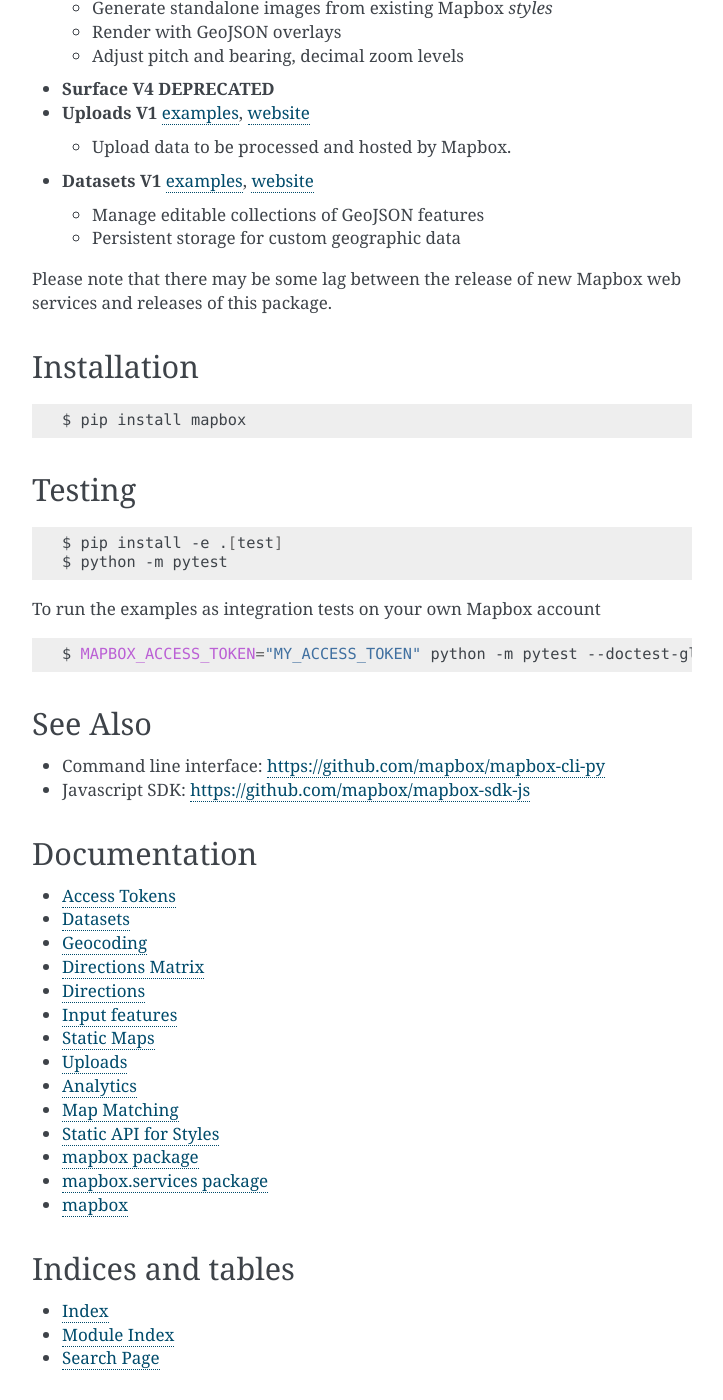
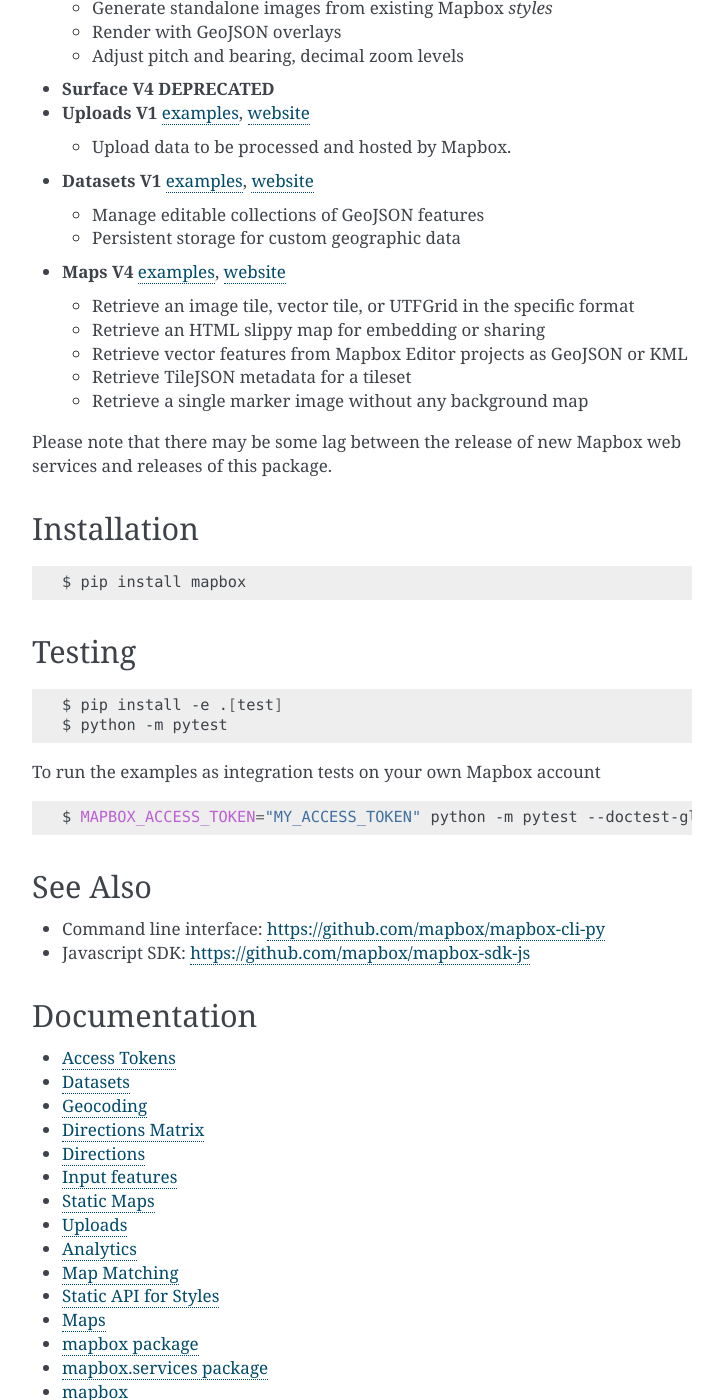
Before and after one commit to mapbox/mapbox-sdk-py, a Sphinx documentation site: the page built from docs/index.rst, in a window 1280 px wide and 1400 px high, scrolled down 883 px. Shown: the whole window, without its empty margins (388-1111 px from the left). Built offline with Sphinx 7.4.7, drawn with Linux system fonts in a browser that asks for light colours.

Commit message:
Update index.rst

```diff
--- a/docs/index.rst
+++ b/docs/index.rst
@@ -56,6 +56,14 @@
   - Manage editable collections of GeoJSON features
   - Persistent storage for custom geographic data
 
+- **Maps V4** `examples <./docs/maps.md#maps>`__, `website <https://www.mapbox.com/api-documentation/?language=Python#maps>`__
+
+  - Retrieve an image tile, vector tile, or UTFGrid in the specific format
+  - Retrieve an HTML slippy map for embedding or sharing
+  - Retrieve vector features from Mapbox Editor projects as GeoJSON or KML
+  - Retrieve TileJSON metadata for a tileset
+  - Retrieve a single marker image without any background map
+
 Please note that there may be some lag between the release of new Mapbox web
 services and releases of this package.
 
@@ -103,6 +111,7 @@
    analytics.md
    mapmatching.md
    static_style.md
+   maps.md
    api/mapbox.rst
    api/mapbox.services.rst
    api/modules.rst
```
